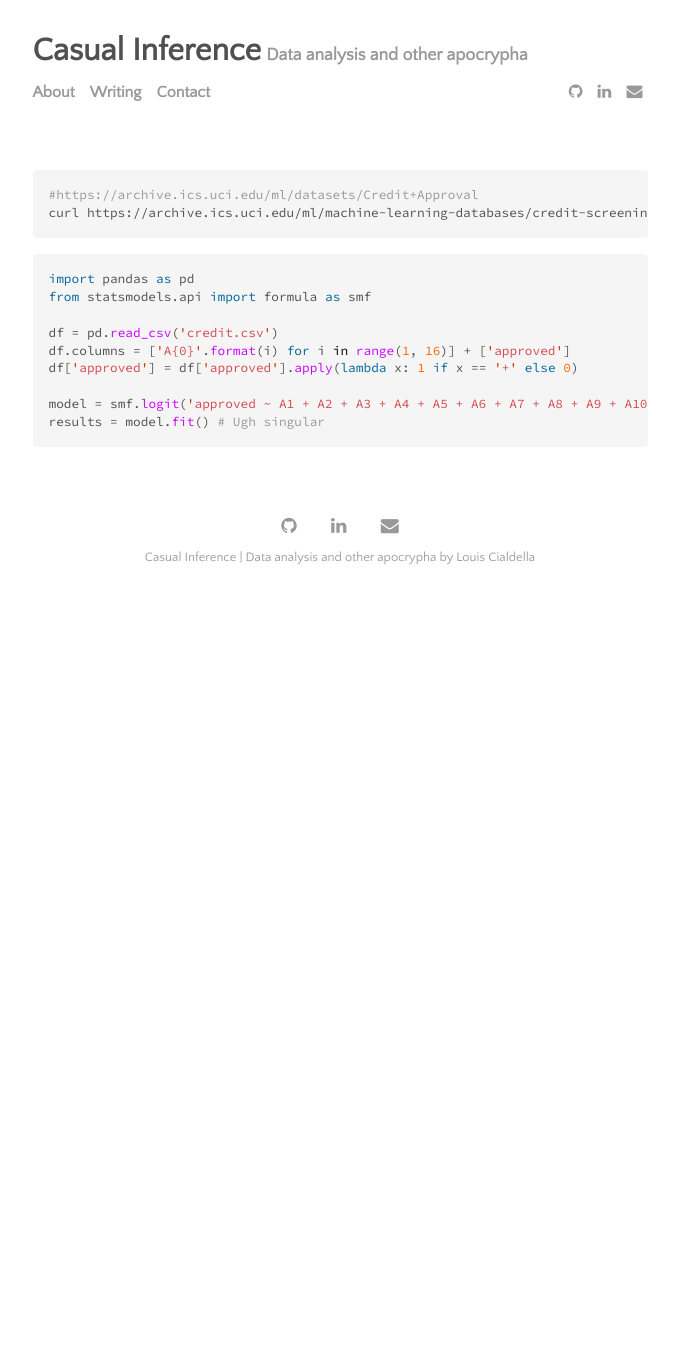
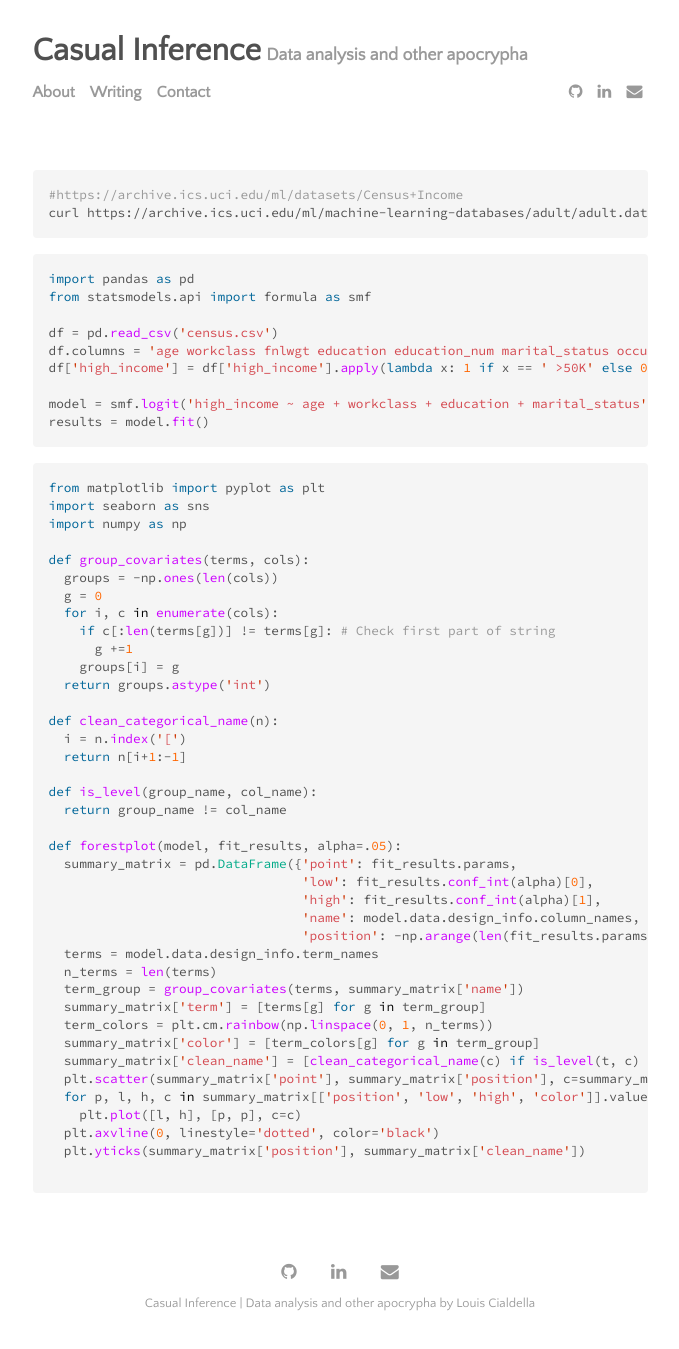
Before and after one commit to lmc2179/lmc2179.github.io, a Jekyll site: the page built from drafts/regression_eda.md, in a window 1280 px wide. Shown: the whole page, without its empty margins (300-979 px from the left). Built offline with Jekyll 4.4.1, drawn with Linux system fonts in a browser that asks for light colours; our own code applies the rules of GitHub Pages for plain Markdown files; before the commit the page ends 900 px from its top, so only the background shows below that.

Commit message:
Update regression_eda.md

````diff
--- a/drafts/regression_eda.md
+++ b/drafts/regression_eda.md
@@ -1,18 +1,60 @@
 
 
 ```bash
-#https://archive.ics.uci.edu/ml/datasets/Credit+Approval
-curl https://archive.ics.uci.edu/ml/machine-learning-databases/credit-screening/crx.data > credit.csv
+#https://archive.ics.uci.edu/ml/datasets/Census+Income
+curl https://archive.ics.uci.edu/ml/machine-learning-databases/adult/adult.data > census.csv
 ```
 
 ```python
 import pandas as pd
 from statsmodels.api import formula as smf
 
-df = pd.read_csv('credit.csv')
-df.columns = ['A{0}'.format(i) for i in range(1, 16)] + ['approved']
-df['approved'] = df['approved'].apply(lambda x: 1 if x == '+' else 0)
+df = pd.read_csv('census.csv')
+df.columns = 'age workclass fnlwgt education education_num marital_status occupation relationship race sex capital_gain capital_loss hours_per_week native_country high_income'.split(' ')
+df['high_income'] = df['high_income'].apply(lambda x: 1 if x == ' >50K' else 0)
 
-model = smf.logit('approved ~ A1 + A2 + A3 + A4 + A5 + A6 + A7 + A8 + A9 + A10 + A11 + A12 + A13 + A14 + A15', df)
-results = model.fit() # Ugh singular
+model = smf.logit('high_income ~ age + workclass + education + marital_status', df)
+results = model.fit()
 ```
+
+```python
+from matplotlib import pyplot as plt
+import seaborn as sns
+import numpy as np
+
+def group_covariates(terms, cols):
+  groups = -np.ones(len(cols))
+  g = 0
+  for i, c in enumerate(cols):
+    if c[:len(terms[g])] != terms[g]: # Check first part of string
+      g +=1
+    groups[i] = g
+  return groups.astype('int')
+
+def clean_categorical_name(n):
+  i = n.index('[')
+  return n[i+1:-1]
+
+def is_level(group_name, col_name):
+  return group_name != col_name
+
+def forestplot(model, fit_results, alpha=.05):
+  summary_matrix = pd.DataFrame({'point': fit_results.params,
+                                 'low': fit_results.conf_int(alpha)[0],
+                                 'high': fit_results.conf_int(alpha)[1],
+                                 'name': model.data.design_info.column_names,
+                                 'position': -np.arange(len(fit_results.params))})
+  terms = model.data.design_info.term_names
+  n_terms = len(terms)
+  term_group = group_covariates(terms, summary_matrix['name'])
+  summary_matrix['term'] = [terms[g] for g in term_group]
+  term_colors = plt.cm.rainbow(np.linspace(0, 1, n_terms))
+  summary_matrix['color'] = [term_colors[g] for g in term_group]
+  summary_matrix['clean_name'] = [clean_categorical_name(c) if is_level(t, c) else c for t, c in summary_matrix[['term', 'name']].values]
+  plt.scatter(summary_matrix['point'], summary_matrix['position'], c=summary_matrix['color'])
+  for p, l, h, c in summary_matrix[['position', 'low', 'high', 'color']].values:
+    plt.plot([l, h], [p, p], c=c)
+  plt.axvline(0, linestyle='dotted', color='black')
+  plt.yticks(summary_matrix['position'], summary_matrix['clean_name'])
+
+```
````
